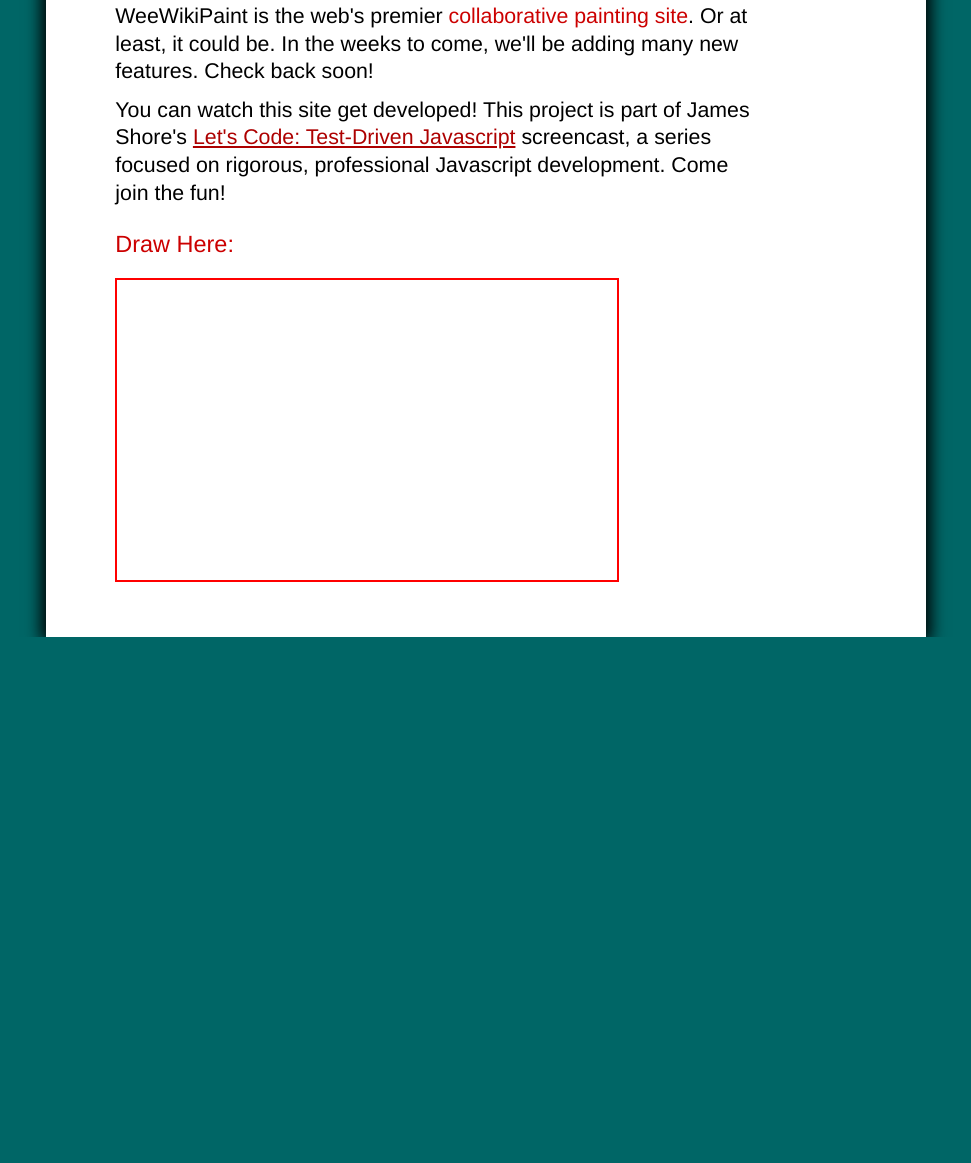
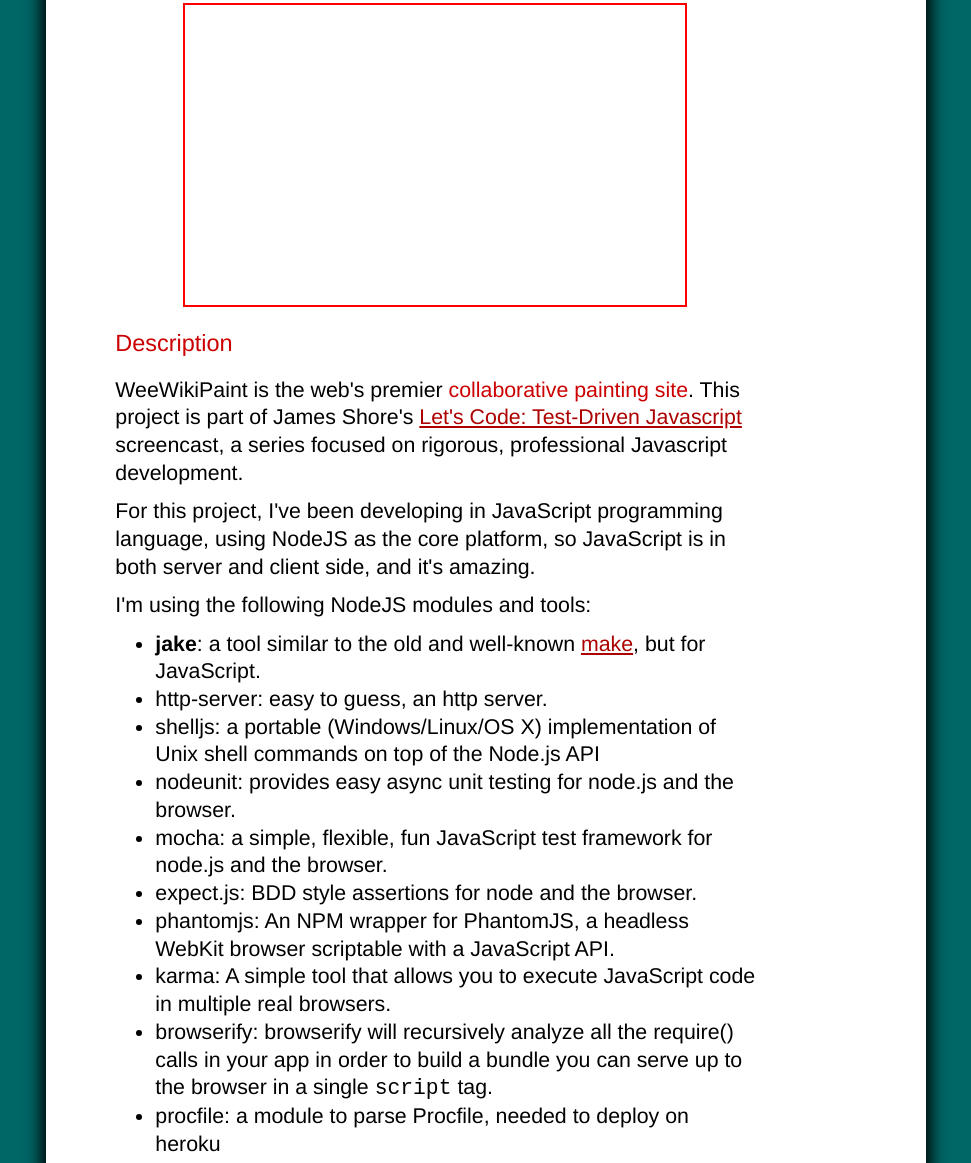
Before and after one commit to rchavarria/weewikipaint, a website: page src/client/index.html in a window 1280 px wide. Shown: the part 171-1334 px from the top of the page, without its empty margins (154-1125 px from the left). Before the commit the page ends 808 px from the top, so only its background shows below. Drawn offline with Linux system fonts and the light colour scheme; files whose address does not match are found by name.

Commit message:
modify landing page to describe which technologies I'm learning in this course

```diff
--- a/src/client/index.html
+++ b/src/client/index.html
@@ -7,17 +7,16 @@
     <!-- Don't harsh my placeholder HTML, man. Design and me, well, we don't get along. Pistols at noon and stuff. -->
     <style type="text/css">
         /* Height hackery */
-
         html, body {
-            height: 100%;
+            height: 125%;
         }
 
         #container {
-            min-height: 100%;
+            min-height: 125%;
         }
 
         * html #container {
-            height: 100%;
+            height: 125%;
         }
 
         /* Page */
@@ -80,6 +79,11 @@
             max-width: 30em;
             padding-right: 2em;
             margin-top: 1em;
+        }
+
+        #drawingArea {
+            width: 400px;
+            margin: 0 auto;
         }
 
         footer {
@@ -159,16 +163,35 @@
             <h1>WeeWikiPaint</h1>
         </header>
         <section>
-            <h1>Coming Soon</h1>
-
-            <p>WeeWikiPaint is the web's premier <em>collaborative painting site</em>. Or at least, it could be. In the weeks to come, we'll be adding many new features. Check back soon!</p>
-
-            <p>You can watch this site get developed! This project is part of James Shore's <a href="http://www.letscodejavascript.com">Let's Code: Test-Driven Javascript</a> screencast, a series focused on rigorous, professional Javascript development. Come join the fun!</p>
-        </section>
-        <section>
             <h1>Draw Here:</h1>
 
             <div id="drawingArea" style='height: 300px; width: 500px; border: solid red 2px'></div>
+        </section>
+        <section>
+            <h1>Description</h1>
+
+            <p>WeeWikiPaint is the web's premier <em>collaborative painting site</em>.
+                This project is part of James Shore's
+                <a href="http://www.letscodejavascript.com">Let's Code: Test-Driven Javascript</a>
+                screencast, a series focused on rigorous, professional Javascript development.
+            </p>
+            <p>For this project, I've been developing in JavaScript programming language, using
+                NodeJS as the core platform, so JavaScript is in both server and client side, and
+                it's amazing.
+            </p>
+            <p>I'm using the following NodeJS modules and tools:</p>
+            <ul>
+                <li><strong>jake</strong>: a tool similar to the old and well-known <a href="https://www.gnu.org/software/make/">make</a>, but for JavaScript.</li>
+                <li>http-server: easy to guess, an http server.</li>
+                <li>shelljs: a portable (Windows/Linux/OS X) implementation of Unix shell commands on top of the Node.js API</li>
+                <li>nodeunit: provides easy async unit testing for node.js and the browser.</li>
+                <li>mocha: a simple, flexible, fun JavaScript test framework for node.js and the browser.</li>
+                <li>expect.js: BDD style assertions for node and the browser.</li>
+                <li>phantomjs: An NPM wrapper for PhantomJS, a headless WebKit browser scriptable with a JavaScript API.</li>
+                <li>karma: A simple tool that allows you to execute JavaScript code in multiple real browsers.</li>
+                <li>browserify: browserify will recursively analyze all the require() calls in your app in order to build a bundle you can serve up to the browser in a single <code>script</code> tag.</li>
+                <li>procfile: a module to parse Procfile, needed to deploy on heroku</li>
+            </ul>
         </section>
     </div>
 </div>
```
Also changed, not shown: generated/build/client/_test_bundle.js, generated/build/client/index.html.
